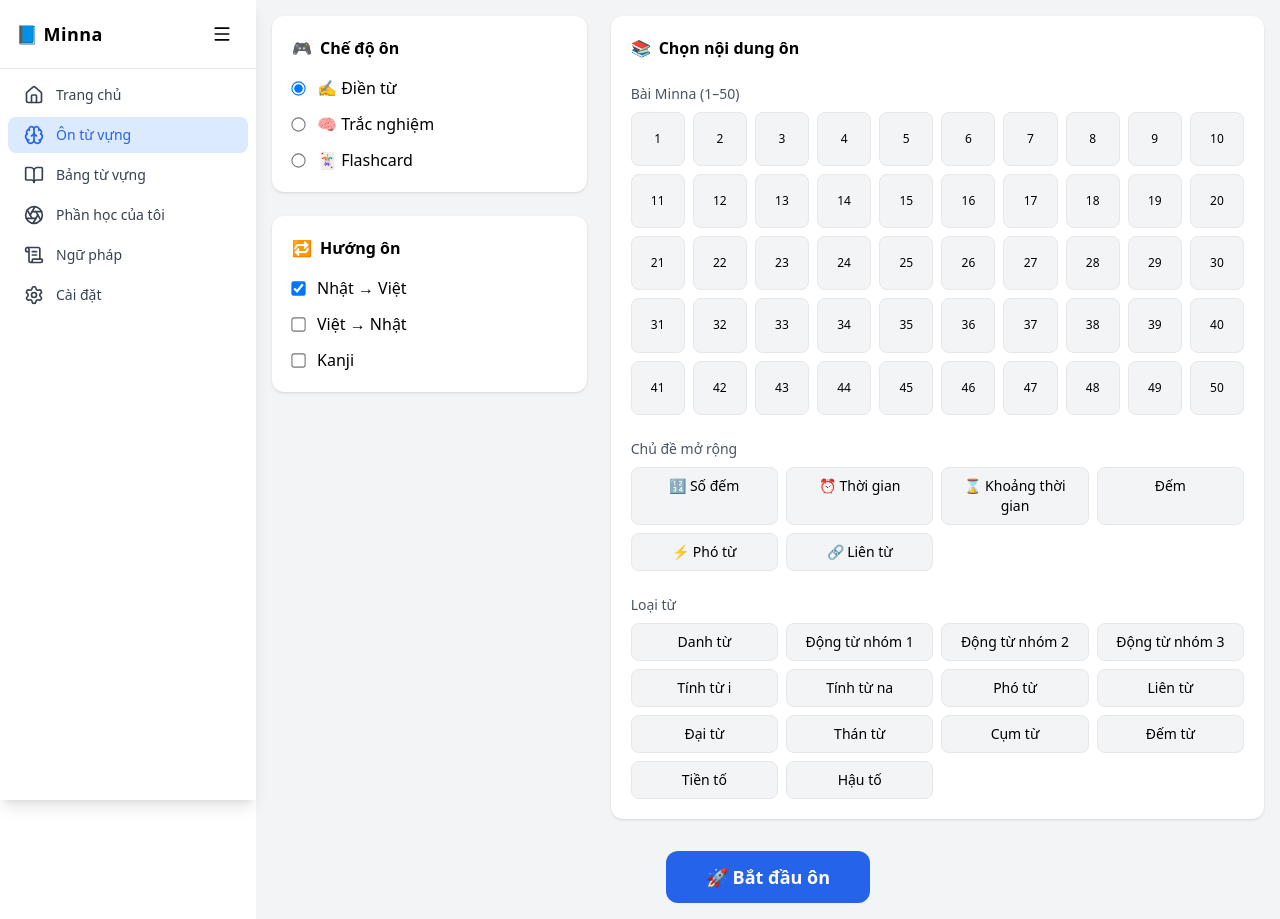
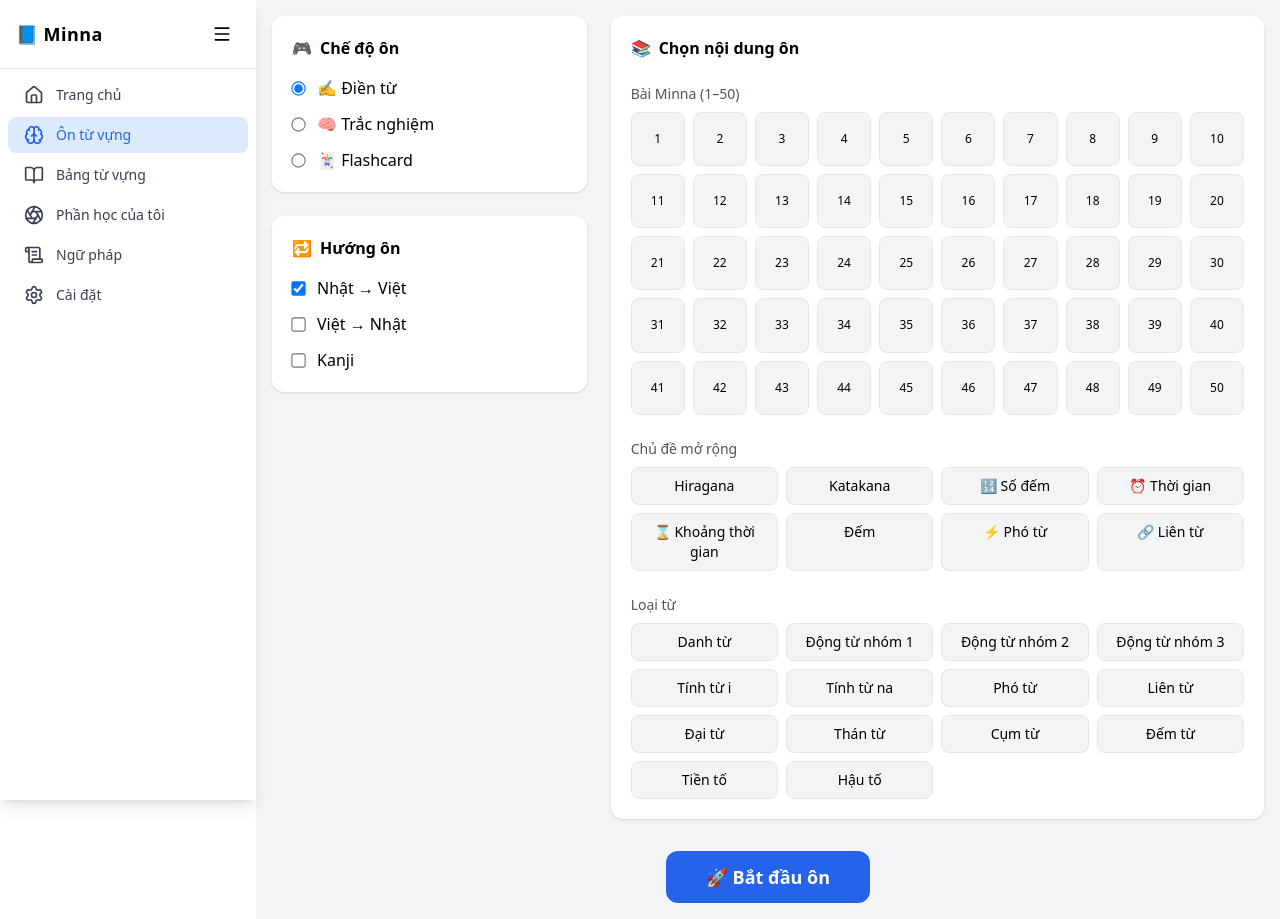
Before and after one commit to baohuyxxi/nihongo-vocab, a React (Vite) app: page /vocabulary in a window 1280 px wide. Built offline with nearby package versions, Linux system fonts and the light colour scheme.

Commit message:
table hiragana katakana

```diff
--- a/src/constants/topics.js
+++ b/src/constants/topics.js
@@ -1,4 +1,6 @@
 export const TOPICS = [
+  { key: "hiragana", label: "Hiragana" },
+  { key: "katakana", label: "Katakana" },
   { key: "numbers", label: "🔢 Số đếm" },
   { key: "time", label: "⏰ Thời gian" },
   { key: "duration", label: "⌛ Khoảng thời gian" },
```
